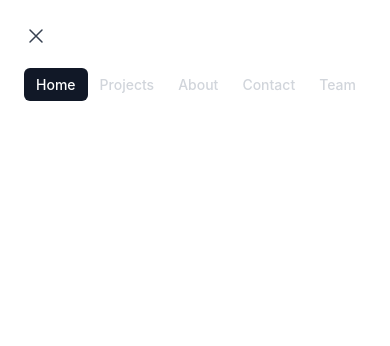
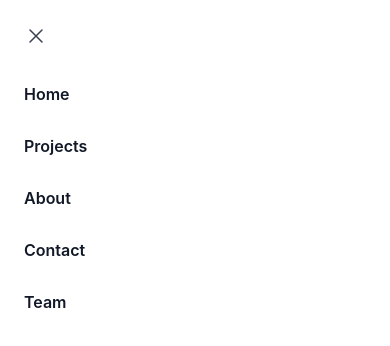
Before and after one commit to NerdLabs-UoM/nerdlabs-portfolio, a React (Create React App) app: page / in a window 390 px wide. Both pictures are taken after a click on the button "open main menu". Shown: the top 346 px of the page. Built offline with nearby package versions, Linux system fonts and the light colour scheme.

Commit message:
mobile view change

```diff
--- a/src/components/NavBar/NavBarMd.jsx
+++ b/src/components/NavBar/NavBarMd.jsx
@@ -78,12 +78,7 @@
                     <a
                       key={item.name}
                       href={item.href}
-                      className={classNames(
-                        item.current
-                        ?"bg-gray-900 text-white"
-                        :"text-gray-300 hover:bg-violet-600 hover:text-white",
-                        "rounded-md px-3 py-2 text-sm font-medium"
-                      )}
+                      className="-mx-3 block rounded-lg px-3 py-2 text-base font-semibold leading-7 text-gray-900 hover:bg-gray-50"
                     >
                       {item.name}
                     </a>
```
